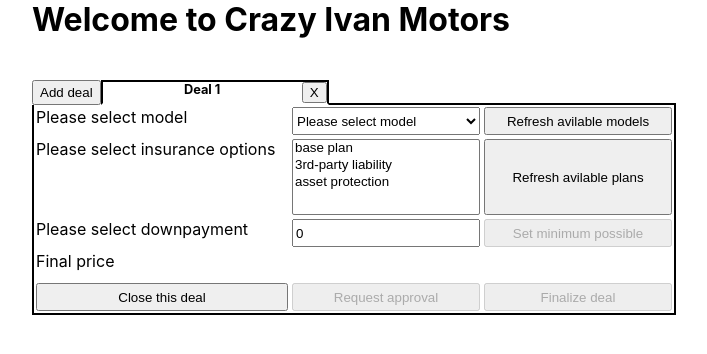
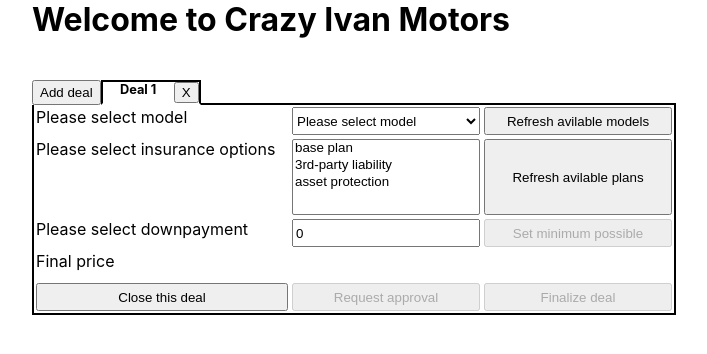
Before and after one commit to IKoshelev/ui-app-architecture-showcases, a React (Create React App) app: page / in a window 1280 px wide. Shown: the top 354 px of the page, without its empty margins (288-995 px from the left). Built offline with nearby package versions, Linux system fonts and the light colour scheme.

Commit message:
CSS niceties

```diff
--- a/src/App.css
+++ b/src/App.css
@@ -39,7 +39,7 @@
 .screens>.tabs>.deal-tab-header {
     border: 2px solid black;
     flex-grow: 0;
-    width: 14em;
+    min-width: 6em;
     text-align: center;
     display: flex;
     flex-direction: row;
@@ -53,7 +53,8 @@
 .screens>.tabs>.deal-tab-header>.header-text {
     flex-grow: 1;
     overflow: hidden;
-
+    padding-left: 2px;
+    padding-right: 2px;
     font-size: 0.8em;
 }
 
```
